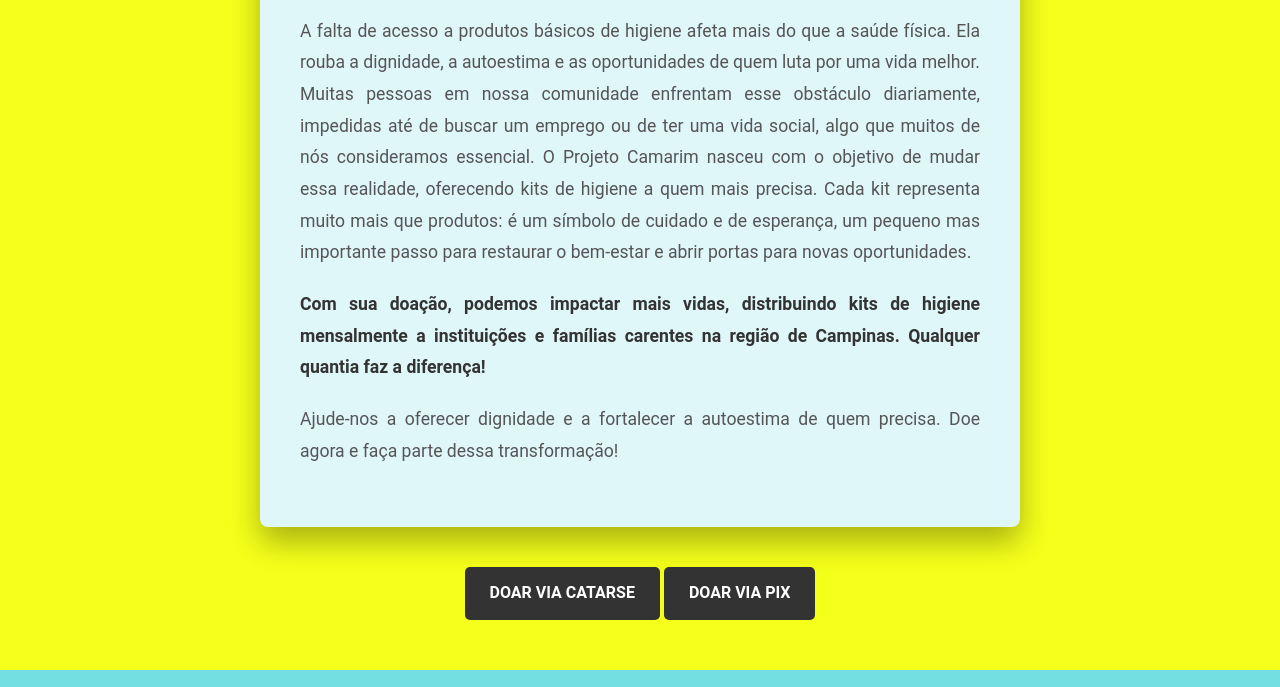
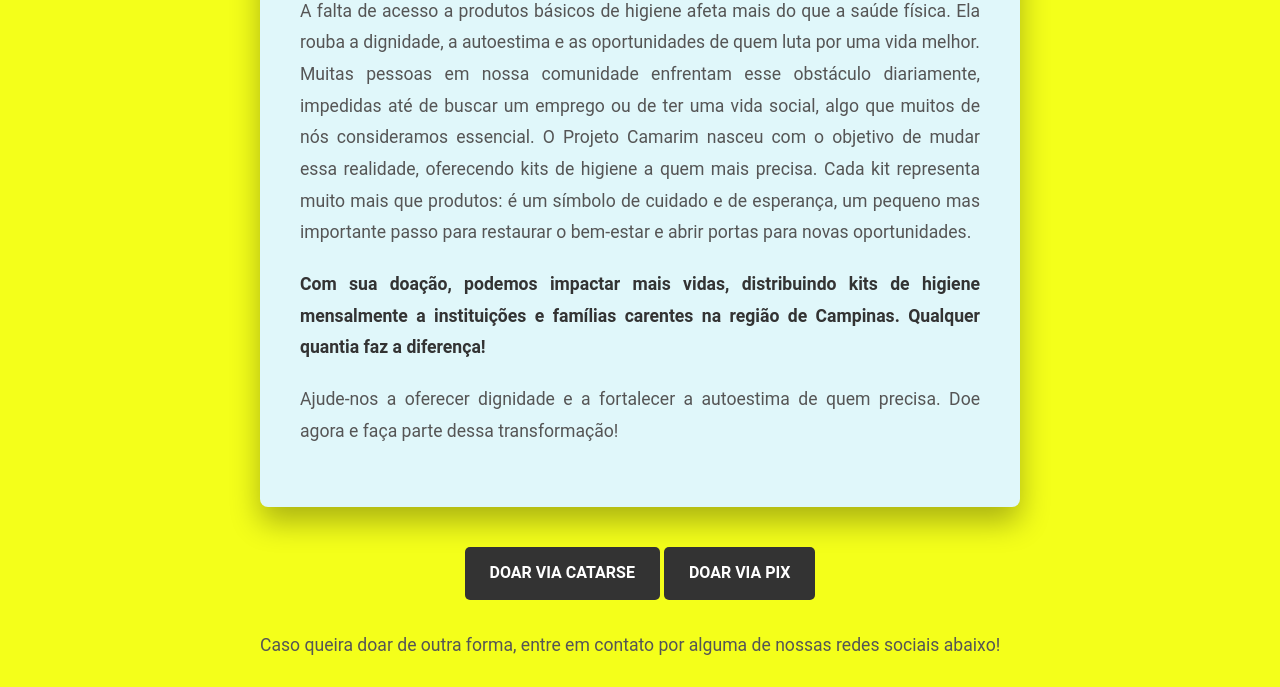
Before and after one commit to caslumes/ProjetoCamarim, a plain HTML site: page doacoes.html in a window 1280 px wide. Shown: the part 1058-1745 px from the top of the page. Drawn offline with Linux system fonts and the light colour scheme.

Commit message:
ajustes nas doações

```diff
--- a/doacoes.html
+++ b/doacoes.html
@@ -48,6 +48,9 @@
         </div>
             <a href="https://www.catarse.me/projetocamarim" class="botao-navegacao">DOAR VIA CATARSE</a>
             <a href="doacaoviapix.html" class="botao-navegacao">DOAR VIA PIX</a>
+            <p class="texto-base">
+                Caso queira doar de outra forma, entre em contato por alguma de nossas redes sociais abaixo!
+            </p>
     </section>
 
 
--- a/estilos/doacoes.css
+++ b/estilos/doacoes.css
@@ -79,7 +79,7 @@ body {
     -webkit-text-stroke: 2px #4bb1b9;
     margin-bottom: 15px;
     font-weight: bold;
-    margin-bottom: 50px;
+    margin-bottom: 30px;
 }
 
 .container-texto p {
@@ -114,6 +114,15 @@ body {
     transform: scale(1.05);
 }
 
+.texto-base{
+    font-size: 1.1em;
+    color: #555;
+    margin-top: 30px;
+    margin-bottom: 30px;
+    text-align: justify;
+    line-height: 1.8;
+}
+
 @keyframes fadeUp {
     0% { opacity: 0; transform: translateY(50px); }
     100% { opacity: 1; transform: translateY(0); }
```
